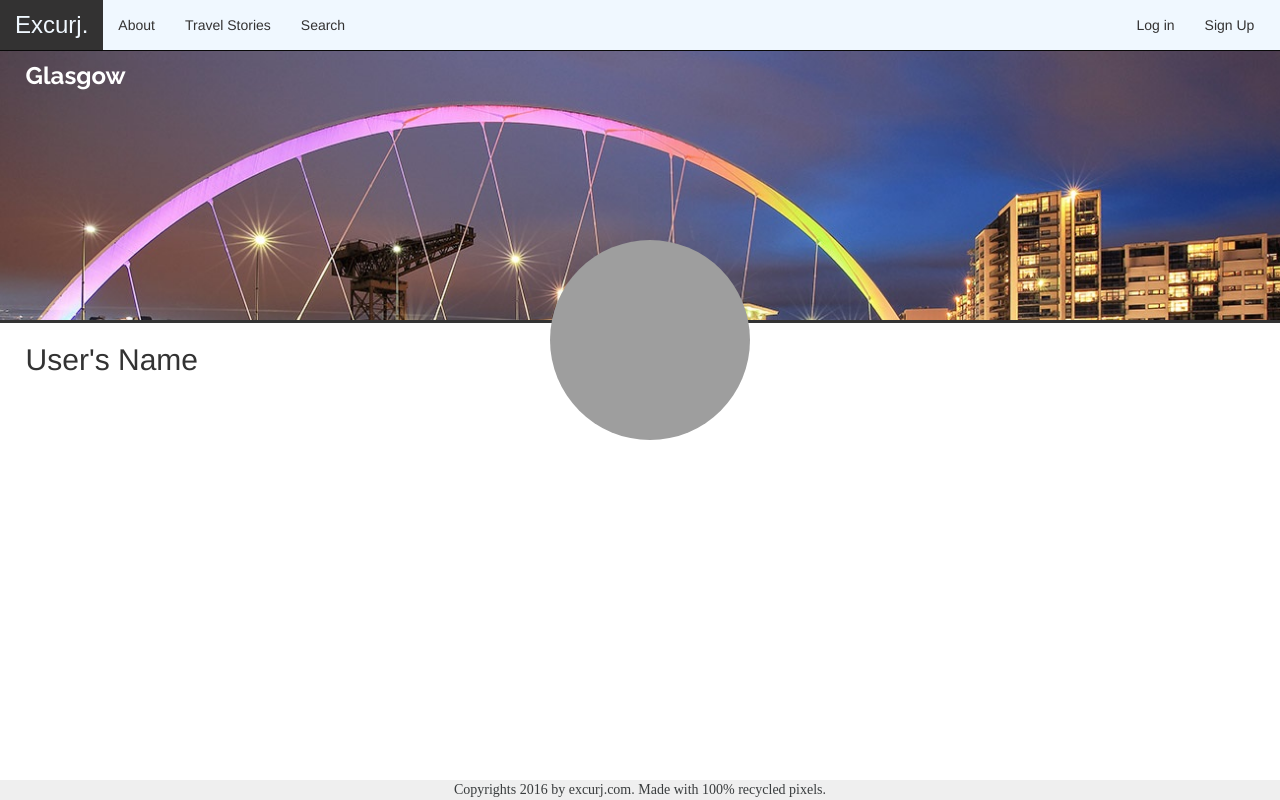
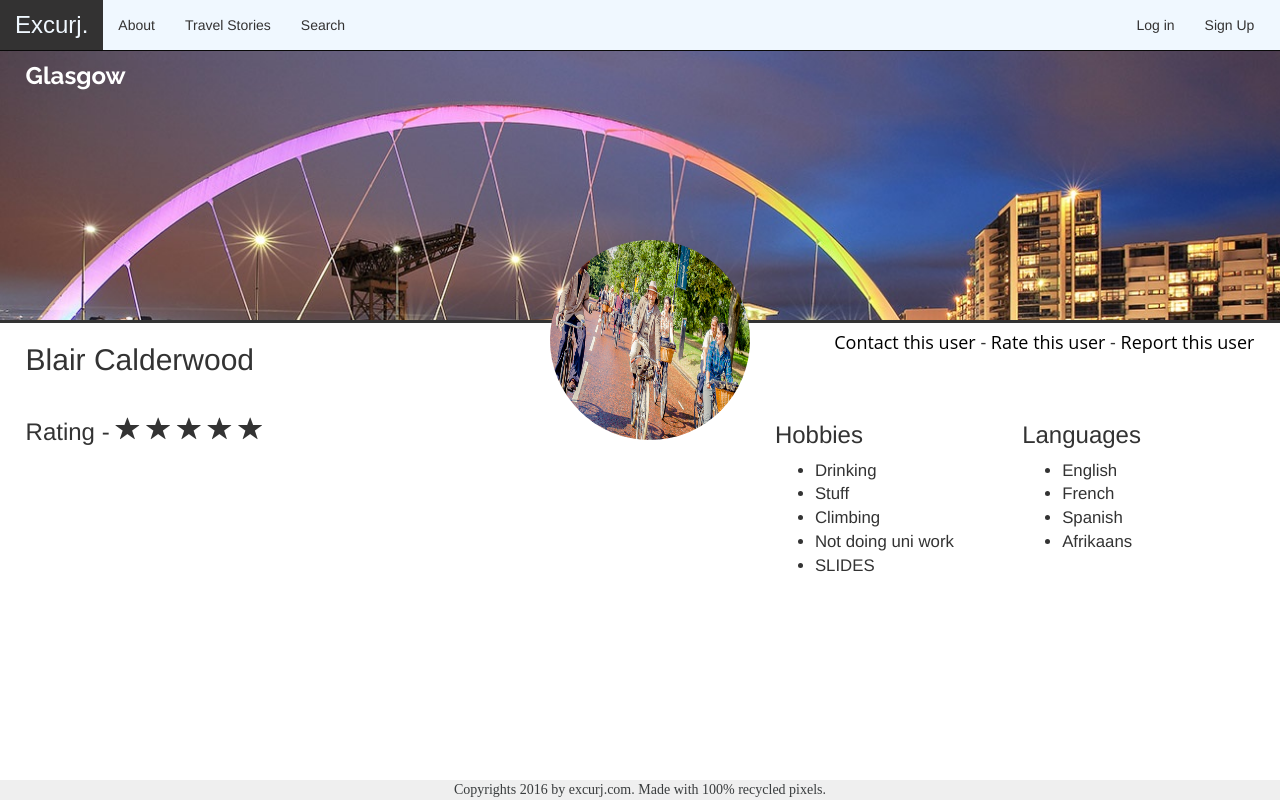
Before and after one commit to SethBuilder/intTechProject, a Django app: page /baseProfile/ in a window 1280 px wide. Run offline with Django 3.2, Linux system fonts and the light colour scheme; parts of the project's set-up code (start-up, migrations or seed data) failed here and were passed over; some libraries are stand-ins or nearby versions; some web fonts are replaced; grey boxes are pictures that could not be loaded.

Commit message:
Added new content to profile page

```diff
--- a/templates/profilePage.html
+++ b/templates/profilePage.html
@@ -8,14 +8,60 @@
         <div class="container" id="city-title">Glasgow</div>
     </div>
 
-        <img class="img-responsive img-circle center-element" src="{% static "images/Profile Pictures/example2.jpg" %}"
-             id="profilePic">
+    <img class="img-responsive img-circle center-element" src="{% static "images/maleProfile1.jpg" %}"
+         id="profilePic">
 
     <div class="profile-body">
 
-        <h2 class="profile-name">User's Name</h2>
+        <div class="row">
 
+            <div class="col-md-5">
+                <h2 class="profile-name">{{ name }}</h2>
 
+                <h3 class="profile-second-row">Rating -
+                    {% for i in rating_range %}
+                        <span class="glyphicon glyphicon-star" aria-hidden="true"></span>
+                    {% endfor %}
+                </h3>
+            </div>
+
+            <div class="col-md-5 pull-right">
+
+                <h4 class="homePageList pull-right" id="userControls"><a href="">Contact this user</a> - <a href="">Rate this user</a> -
+                    <a href="">Report this user</a></h4>
+
+                <div class="profile-second-row" id="hobbiesLanguages">
+
+                    <div class="col-md-6">
+                        <h3>Hobbies</h3>
+                        <ul>
+                            {% for hobby in hobbies %}
+
+                                <li>{{ hobby }}</li>
+
+                            {% endfor %}
+
+                        </ul>
+
+                    </div>
+
+                    <div class="col-md-6">
+                        <h3>Languages</h3>
+                        <ul>
+                            {% for language in languages %}
+
+                                <li>{{ language }}</li>
+
+                            {% endfor %}
+
+                        </ul>
+                    </div>
+
+                </div>
+
+            </div>
+
+        </div>
     </div>
 
 {% endblock content %}
```
